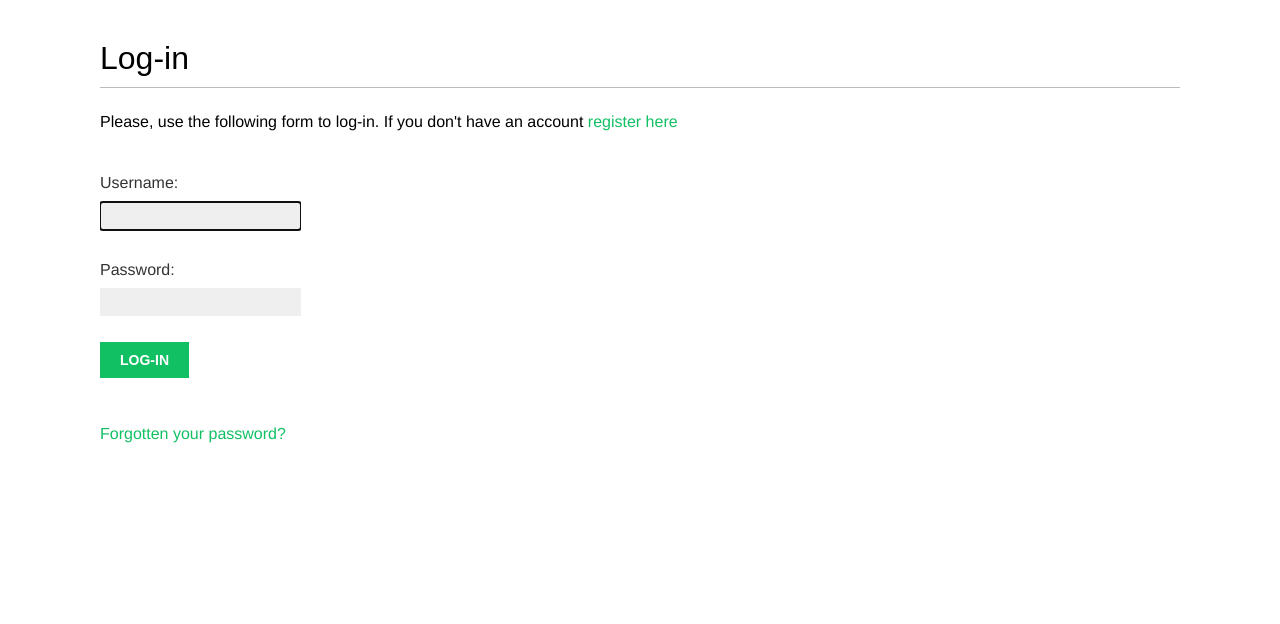
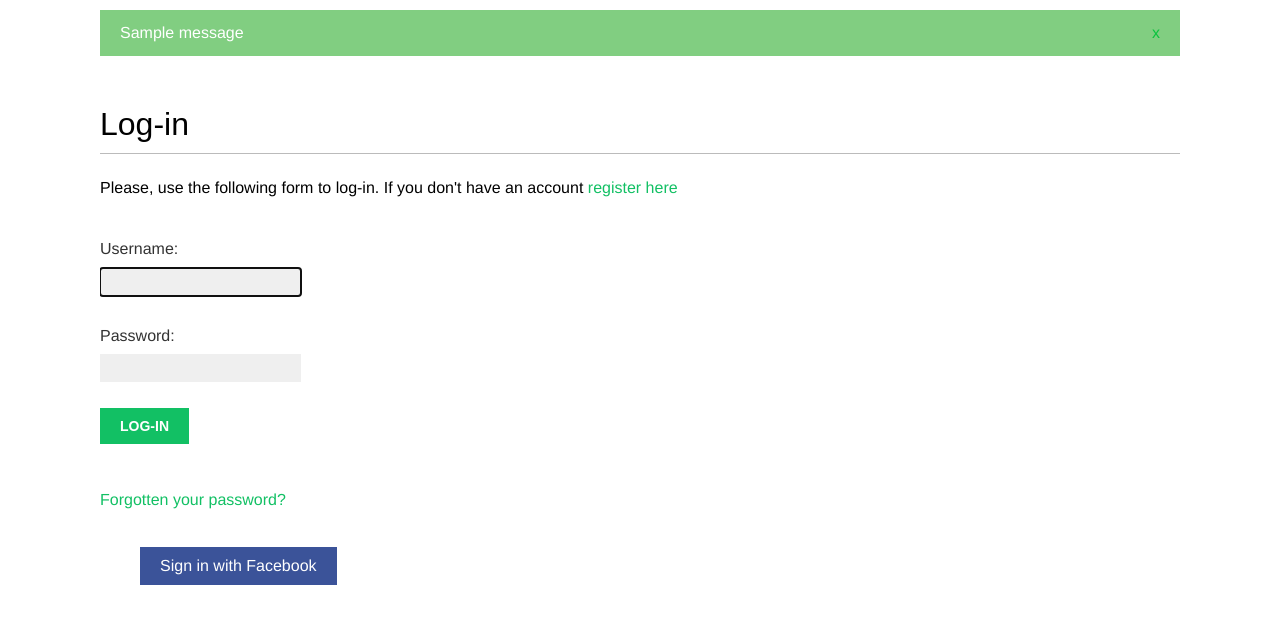
Before and after one commit to kumaraguhan/SocialMedia_Django3, a Django app: page /account/login/ in a window 1280 px wide. Shown: the part 47-671 px from the top of the page. Run offline with Django 5.2, Linux system fonts and the light colour scheme; tables that the repository leaves empty hold one stand-in row (values such as "Sample post"); one stand-in notice (Sample message) is shown; some web fonts are replaced.

Commit message:
Add social Authentication

```diff
--- a/account/templates/base.html
+++ b/account/templates/base.html
@@ -35,6 +35,16 @@
  {% endif %}
  </span>
   </div>
+   {% if messages %}
+  <ul class="messages">
+    {% for message in messages %}
+      <li class="{{ message.tags }}">
+        {{ message|safe }}
+        <a href="#" class="close">x</a>
+      </li>
+    {% endfor %}
+  </ul>
+ {% endif %}
   <div id="content">
     {% block content %}
     {% endblock %}
--- a/account/templates/registration/login.html
+++ b/account/templates/registration/login.html
@@ -20,5 +20,13 @@ account <a href="{% url "register" %}">register here</a></p>
     </form>
      <p><a href="{% url "password_reset" %}">Forgotten your password?</a></p>
 
+     <div class="social">
+  <ul>
+    <li class="facebook">
+      <a href="{% url "social:begin" "facebook" %}">Sign in with
+Facebook</a>
+    </li>
+  </ul>
+
   </div>
  {% endblock %}
--- a/account/views.py
+++ b/account/views.py
@@ -59,6 +59,8 @@ def register(request):
                     'account/register.html',
                     {'user_form': user_form})
 
+
+from django.contrib import messages
 from .models import Profile
 @login_required
 def edit(request):
@@ -71,6 +73,9 @@ def edit(request):
         if user_form.is_valid() and profile_form.is_valid():
             user_form.save()
             profile_form.save()
+            messages.success(request, 'Profile updated ' 'successfully')
+        else:
+            messages.error(request, 'Error updating your profile')
     else:
         user_form = UserEditForm(instance=request.user)
         profile_form = ProfileEditForm(
--- a/bookmarks/urls.py
+++ b/bookmarks/urls.py
@@ -6,6 +6,8 @@ from django.conf.urls.static import static
 urlpatterns = [
     path('admin/', admin.site.urls),
     path('account/', include('account.urls')),
+    path('social-auth/',
+        include('social_django.urls', namespace='social')),
 ]
 
 if settings.DEBUG:
```
Also changed, not shown: account/authentication.py (added, +18 -0 lines), bookmarks/settings.py (+11 -1 lines), db.sqlite3, 1 other file.
